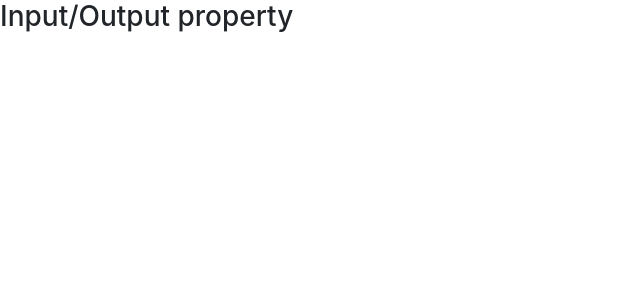
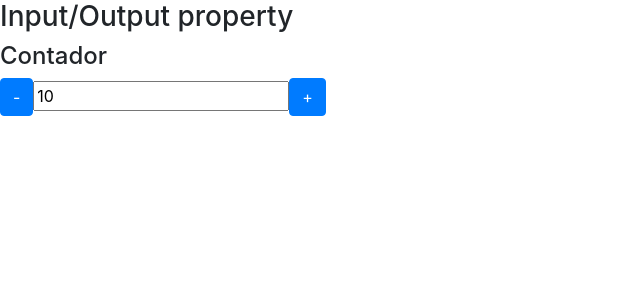
Before and after one commit to andersonconceicao19/Angular, an Angular app in the folder propertyBinding/: page / in a window 1280 px wide. Shown: the top 300 px of the page, without its empty margins (0-640 px from the left). Built offline with nearby package versions, Linux system fonts and the light colour scheme.

Commit message:
diretiva com output

```diff
--- a/propertyBinding/src/app/app.module.ts
+++ b/propertyBinding/src/app/app.module.ts
@@ -4,13 +4,15 @@ import { NgModule } from '@angular/core';
 import { AppComponent } from './app.component';
 import { DataBindingComponent } from './data-binding/data-binding.component';
 import { InputPropertyComponent } from './input-property/input-property.component';
+import { OutputPropertyComponent } from './output-property/output-property.component';
 
 
 @NgModule({
   declarations: [
     AppComponent,
     DataBindingComponent,
-    InputPropertyComponent
+    InputPropertyComponent,
+    OutputPropertyComponent
   ],
   imports: [
     BrowserModule
--- a/propertyBinding/src/app/data-binding/data-binding.component.html
+++ b/propertyBinding/src/app/data-binding/data-binding.component.html
@@ -95,6 +95,14 @@
                 * Se a var que for receber o valor for diferente da utilizada no emento filho, referencia assim Input('name') ....
             <app-input-property [nome]='nomeAleatorio'></app-input-property>
         -->
+        <contador valorinicial="10"
+        (valorAtualizado)="onMudouvalor($event)"
+        ></contador>
+        <!--
+            * uso de evento personalizado para pegar a alteraçãod o valor no elemento filho..
+            *
+
+        -->
 
     </article>
 
--- a/propertyBinding/src/app/data-binding/data-binding.component.ts
+++ b/propertyBinding/src/app/data-binding/data-binding.component.ts
@@ -47,6 +47,10 @@ export class DataBindingComponent implements OnInit {
 
   mouseover(){
   this.mudarCor = !this.mudarCor;
-    ;
+
+  }
+  onMudouvalor(event)
+  {
+    console.log(event.novovalor);
   }
 }
--- /dev/null
+++ b/propertyBinding/src/app/output-property/output-property.component.html
@@ -0,0 +1,6 @@
+<div>
+    <h4>Contador</h4>
+    <button class="btn btn-primary" (click)="decrementa()" > - </button>
+    <input type="text" [value]=valor readonly/>
+    <button class="btn btn-primary" (click)="incrementa()" > + </button>
+</div>
--- /dev/null
+++ b/propertyBinding/src/app/output-property/output-property.component.ts
@@ -0,0 +1,39 @@
+import { Component, OnInit, Input, EventEmitter, Output } from '@angular/core';
+
+@Component({
+  selector: 'contador',
+  templateUrl: './output-property.component.html',
+  styleUrls: ['./output-property.component.css']
+})
+export class OutputPropertyComponent implements OnInit {
+
+  @Input("valorinicial") valor: number = 0; // Pegando valor do elemento pai
+
+  @Output() valorAtualizado = new EventEmitter();
+  /**
+   * Usando o Output para passar parametro do elemento FILHO para o PAI.
+   * utilizando o EventEmitter para ativar um evento que permite a action descrito acima.
+   */
+
+  constructor() { }
+
+  ngOnInit(): void {
+  }
+
+  incrementa(){
+    this.valor++;
+    this.valorAtualizado.emit({
+      novovalor: this.valor
+    });
+    /**
+     *O valor é disparado para o elemento pai com um objeto.
+     *O Objeto passado foi simples, mas pode ser passado algo complexo.
+     */
+  }
+  decrementa(){
+    this.valor--;
+    this.valorAtualizado.emit({
+      novovalor: this.valor
+    });
+  }
+}
```
Also changed, not shown: propertyBinding/src/app/output-property/output-property.component.css (added).
